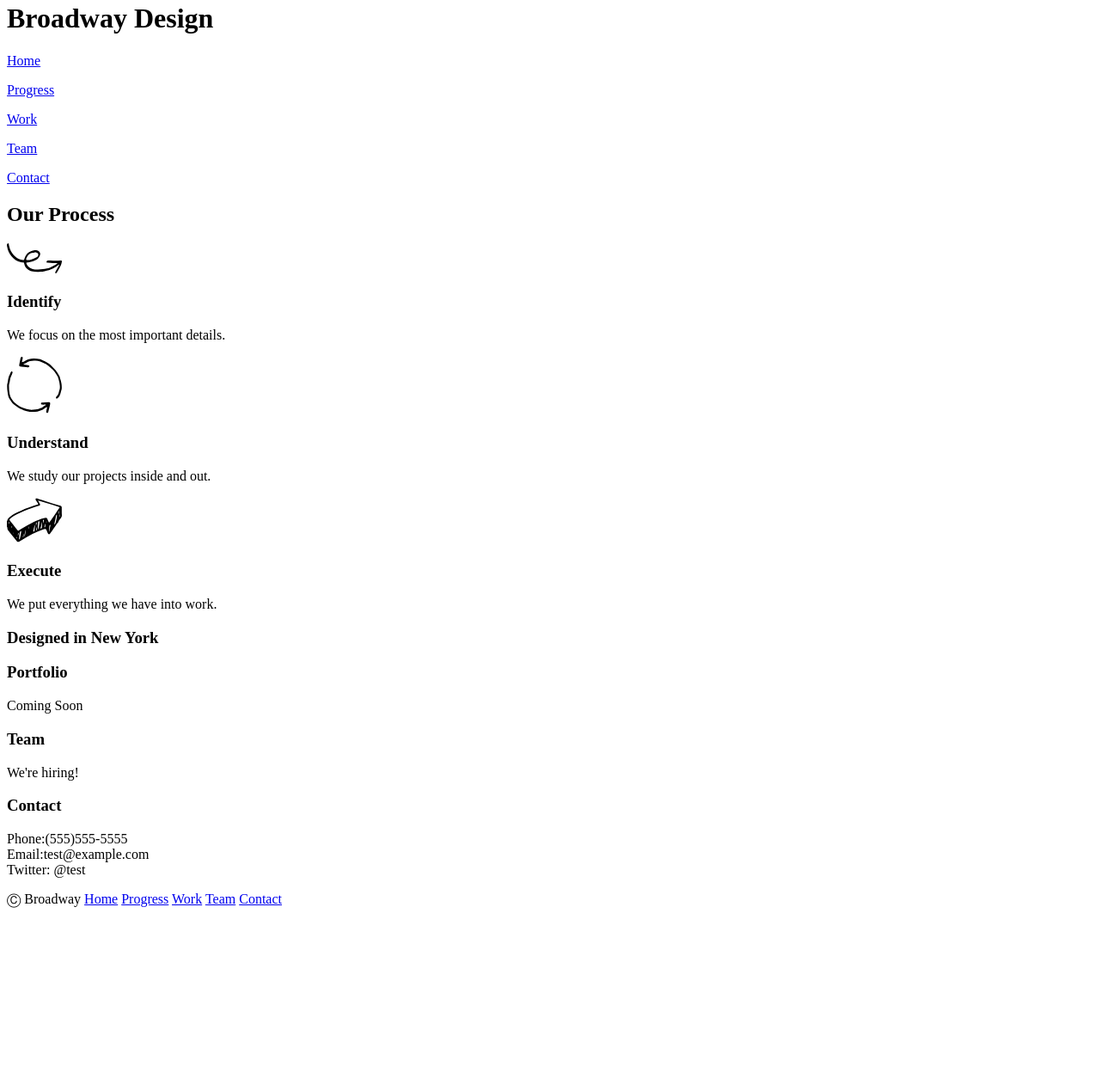
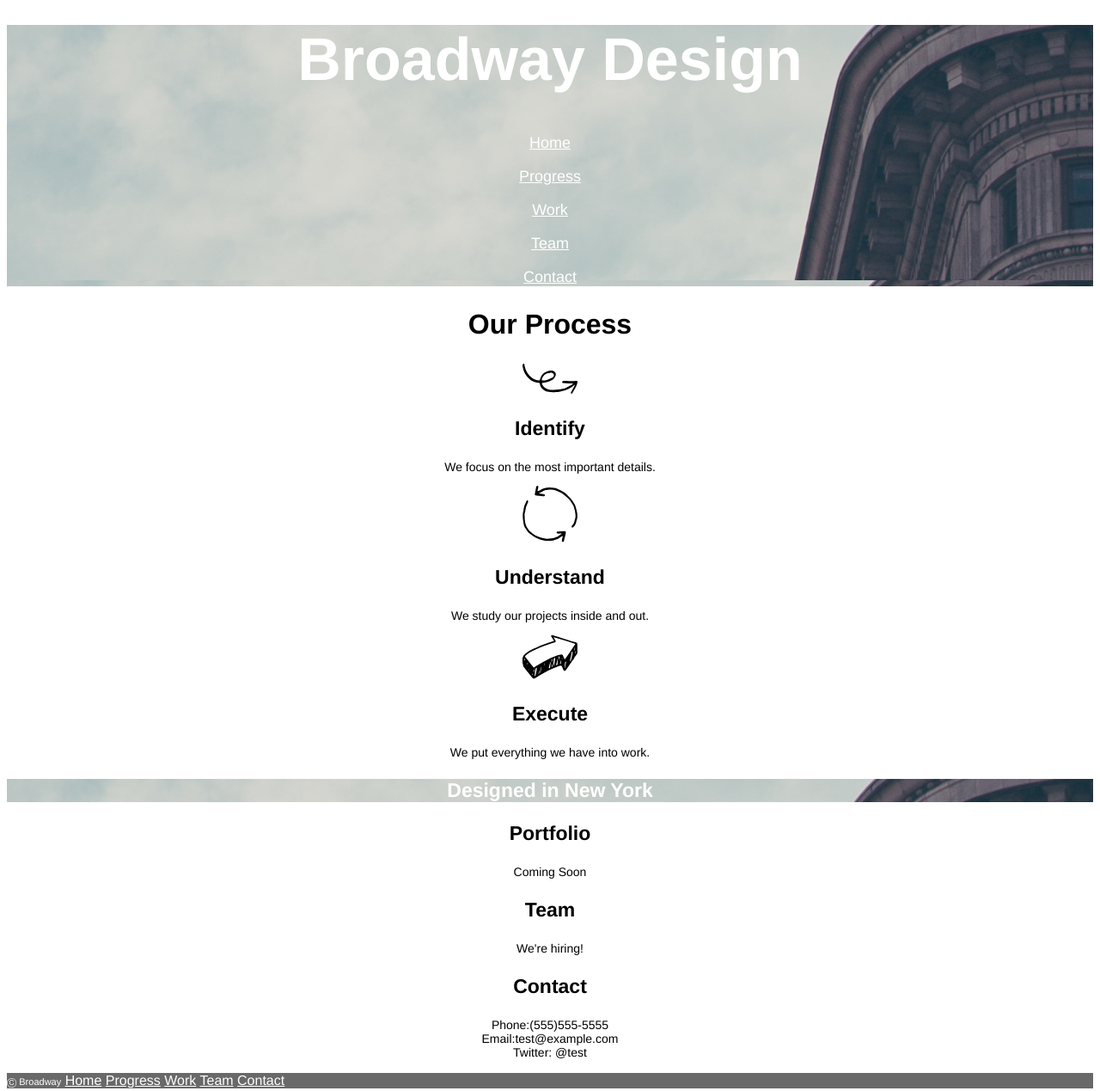
Before and after one commit to yqcheng/broadway, a plain HTML site: page index.html in a window 1280 px wide. Shown: the part 18-1287 px from the top of the page at 86% size. Before the commit the page ends 1089 px from the top, so only its background shows below. Drawn offline with Linux system fonts and the light colour scheme.

Commit message:
udated html and css

```diff
--- a/index.html
+++ b/index.html
@@ -5,46 +5,48 @@
   <link href="./resources/css/style.css" type="text/css" rel="stylesheet">
 </head>
 
+
+<body>
   <div class="heading">
-  <body>
     <h1>Broadway Design</h1>
     <nav>
-      <p><a href="#">Home</a></p>
-      <p><a href="#progress">Progress</a></p>
-      <p><a href="#work">Work</a></p>
-      <p><a href="#team">Team</a></p>
-      <p><a href="#contact">Contact</a></p>
+      <p><a class="white-font" href="#">Home</a></p>
+      <p><a class="white-font" href="#progress">Progress</a></p>
+      <p><a class="white-font" href="#work">Work</a></p>
+      <p><a class="white-font" href="#team">Team</a></p>
+      <p><a class="white-font" href="#contact">Contact</a></p>
     </nav>
+  </div>
   <div class="first-part">
     <h2 id="process">Our Process</h2>
     <img src="resources/images/identify.svg" alt="identify">
-      <h3 class="23px">Identify</h3>
-      <p class="14px">We focus on the most important details.</p>
+    <h3 class="icon">Identify</h3>
+    <p class="descri">We focus on the most important details.</p>
     <img src="resources/images/understand.svg" alt="understand" >
-      <h3 class="23px">Understand</h3>
-      <p class="14px">We study our projects inside and out.</p>
+    <h3 class="icon">Understand</h3>
+    <p class="descri">We study our projects inside and out.</p>
     <img src="resources/images/execute.svg" alt="execute">
-      <h3 class="23px">Execute</h3>
-      <p class="14px">We put everything we have into work.</p>
+    <h3 class="icon">Execute</h3>
+    <p class="descri">We put everything we have into work.</p>
   </div>
-    <h3 class="23px" id="work">Designed in New York</h3>
+  <h3 class="icon" id="work">Designed in New York</h3>
   <div class="second-part">
-      <h3 class="23px">Portfolio</h3>
-      <p class="14px">Coming Soon</p>
-      <h3 class="23px" id="team">Team</h3>
-      <p class="14px">We're hiring!</p>
-      <h3 class="23px" id="contact">Contact</h3>
-      <p class="14px">Phone:(555)555-5555</br>Email:test@example.com</br>
+    <h3 class="icon">Portfolio</h3>
+    <p class="descri">Coming Soon</p>
+    <h3 class="icon" id="team">Team</h3>
+    <p class="descri">We're hiring!</p>
+    <h3 class="icon" id="contact">Contact</h3>
+    <p class="descri">Phone:(555)555-5555</br>Email:test@example.com</br>
       Twitter: @test</p>
   </div>
   <footer>
     <p>
-        &#9400 Broadway
-        <a href="#">Home</a>
-        <a href="#progress">Progress</a>
-        <a href="#work">Work</a>
-        <a href="#team">Team</a>
-        <a href="#contact">Contact</a>
+      <span class="sb">&#9400 Broadway</span>
+      <a class="white-font" href="#">Home</a>
+      <a class="white-font" href="#progress">Progress</a>
+      <a class="white-font" href="#work">Work</a>
+      <a class="white-font" href="#team">Team</a>
+      <a class="white-font" href="#contact">Contact</a>
     </p>
 
 
--- a/resources/css/style.css
+++ b/resources/css/style.css
@@ -0,0 +1,49 @@
+html{
+  font-family:Helvetica;
+  text-align:center;
+}
+
+.heading, #work, footer, .white-font{
+  color:white;
+}
+
+h1{
+  font-size:70px;
+}
+
+.heading{
+  background-image:url("../images/background.png");
+}
+
+nav{
+  font-size:18px;
+}
+
+h1, #process, .icon, #work{
+  font-weight:bold;
+}
+
+#process{
+  font-size:32px;
+}
+
+#work{
+  background-image:url("../images/background.png");
+}
+
+.icon{
+  font-size:23px;
+}
+
+.descri{
+  font-size:14px;
+}
+
+footer{
+  text-align:left;
+  background-color:dimgray;
+}
+
+.sb{
+  font-size:11px;
+}
```
Also changed, not shown: resources/images/the-flatiron-building.png (deleted), 3 other files. Lines whose indentation alone changed are shown as unchanged.
